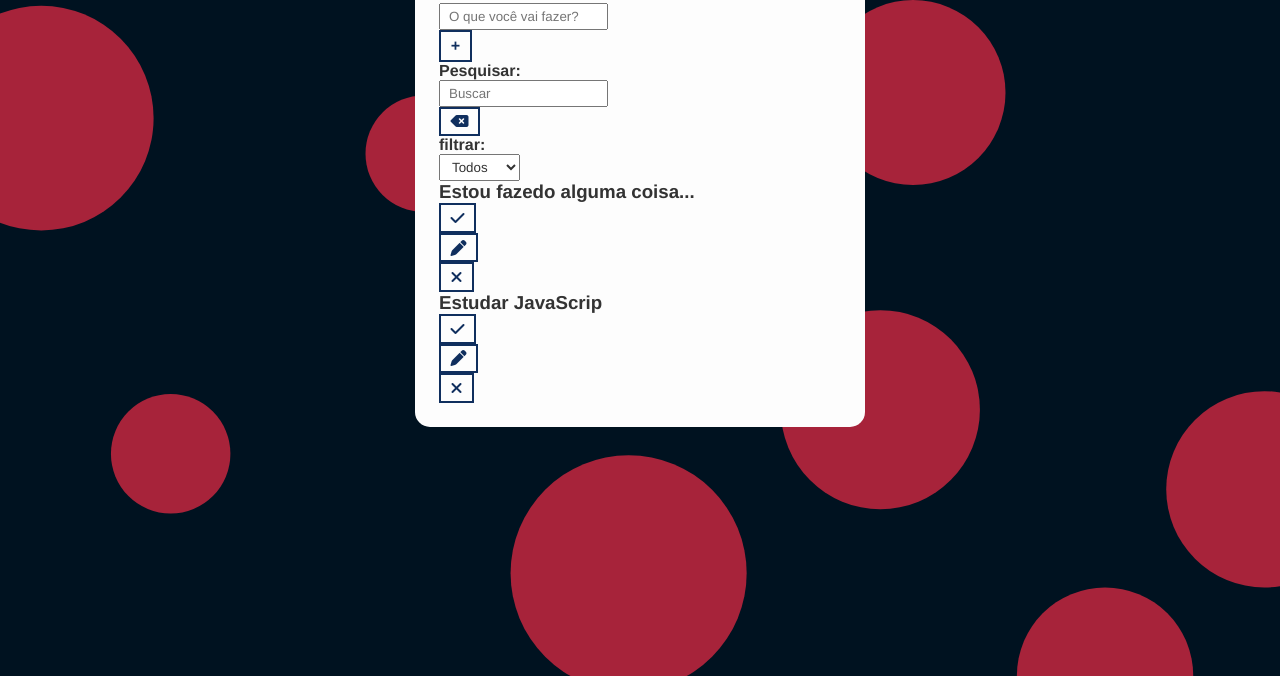
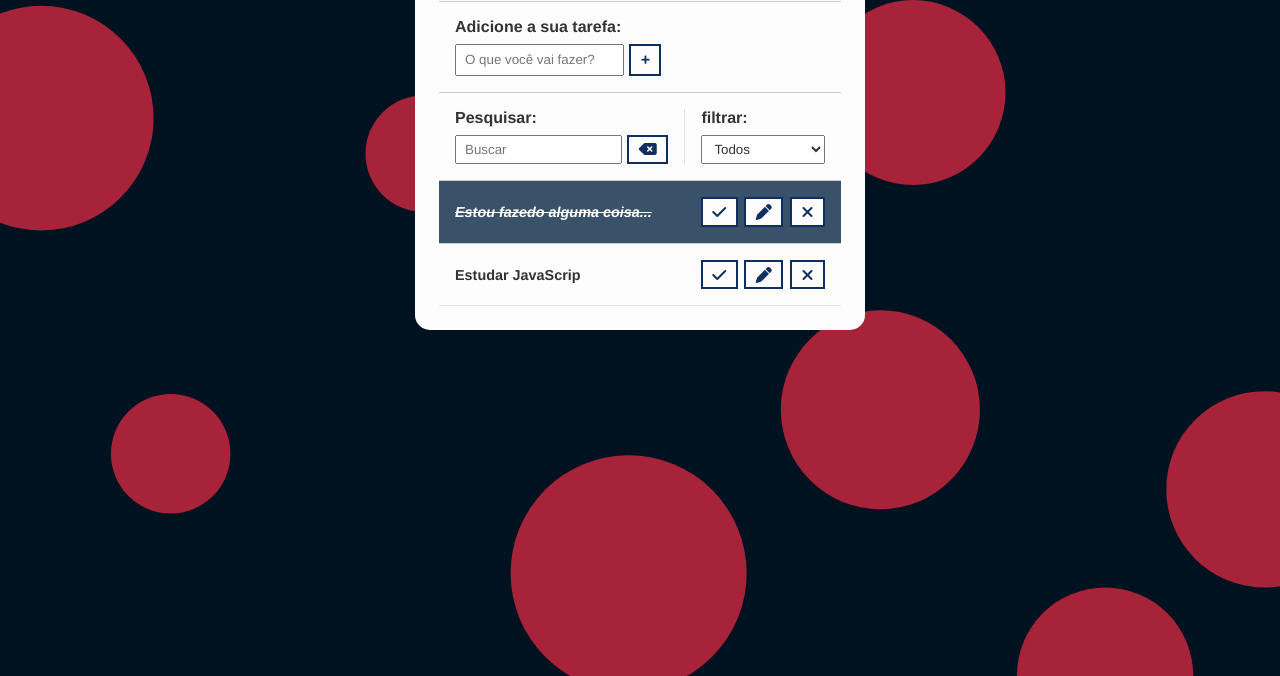
Before and after one commit to ELSON-341/todo_advanced, a plain HTML site: page index.html in a window 1280 px wide. Shown: the part 124-800 px from the top of the page. Drawn offline with Linux system fonts and the light colour scheme.

Commit message:
conpleted HTM and CSS

```diff
--- a/css/style.css
+++ b/css/style.css
@@ -56,8 +56,112 @@ input, select {
 /* todo header */
 .todo-container {
     max-width: 450px;
-    margin: 3rem auto 0;
+    margin: 3rem auto;
     background-color: #fdfdfd;
     padding: 1.5rem;
     border-radius: 15px;
 }
+
+.todo-container header {
+    text-align: center;
+    padding: 0 1rem 1rem;
+    border-bottom: 1px solid #ccc;
+}
+
+#todo-form, #edit-form {
+    padding: 1rem;
+    border-bottom: 1px solid #ccc;
+}
+
+#todo-form p, #edit-form p {
+    margin-bottom: .5rem;
+    font-weight: bold;
+}
+
+.form-control {
+    display: flex;
+}
+
+.form-control input {
+    margin-right: .3rem;
+}
+
+#cancel-edit-btn {
+    margin-top: 1rem;
+}
+
+#toolbar {
+    padding: 1rem;
+    border-bottom: 1px solid #ccc;
+    display: flex;
+}
+
+#toolbar h4 {
+    margin-right: .5rem;
+    margin-bottom: .5rem;
+}
+
+#search {
+    border-right: 1px solid #dddd;
+    padding-right: 1rem;
+    margin-right: 1rem;
+    width: 65%;
+    display: flex;
+    flex-direction: column;
+}
+
+#search form {
+    display: flex;
+}
+
+#search input {
+    width: 100%;
+    margin-right: 0.3rem;
+}
+
+#filter {
+    width: 35%;
+    display: flex;
+    flex-direction: column;
+}
+
+#filter select {
+    flex: 1;
+}
+
+/* Todo List */
+.todo {
+    display: flex;
+    justify-content: space-between;
+    align-items: center;
+    font-size: 16px;
+    padding: 1rem;
+    border-bottom: 1px solid #dddd;
+    transition: .3s;
+}
+
+.todo h3 {
+    flex: 1;
+    font-size: .9rem;
+}
+
+.todo button {
+    margin-left: .4rem;
+}
+
+.done {
+    background-color: #395169;
+}
+
+.done h3 {
+    color: white;
+    font-style: italic;
+    text-decoration: line-through;
+}
+
+@media screen and (max-width: 480px) {
+    .todo-container {
+        margin: 3rem 8px;
+        padding: 5px;
+    }
+}
--- a/index.html
+++ b/index.html
@@ -32,15 +32,15 @@
             </div>
             <button id="cancel-edit-btn">Cancelar</button>
         </from>
-        <div class="toolbar">
-            <div class="search">
+        <div id="toolbar">
+            <div id="search">
                 <h4>Pesquisar:</h4>
                 <form>
                     <input type="text" id="search-input" placeholder="Buscar">
                     <button><i class="fa-solid fa-delete-left"></i></button>
                 </form>
             </div>
-            <div class="filter">
+            <div id="filter">
                 <h4>filtrar:</h4>
                 <select>
                     <option value="all">Todos</option>
@@ -48,8 +48,9 @@
                     <option value="todo">A fazer</option>
                 </select>
             </div>
+        </div>
             <div class="todo-list">
-                <div class="todo">
+                <div class="todo done">
                     <h3>Estou fazedo alguma coisa...</h3>
                     <button class="finish-todo">
                         <i class="fa-solid fa-check"></i>
@@ -60,6 +61,7 @@
                     <button class="remove-todo">
                         <i class="fa-solid fa-xmark"></i>
                     </button>
+                </div>
                 <div class="todo">
                     <h3>Estudar JavaScrip</h3>
                     <button class="finish-todo">
@@ -72,8 +74,6 @@
                         <i class="fa-solid fa-xmark"></i>
                     </button>
                 </div>
-            </div>
         </div>
-    </div>
 </body>
 </html>
```
